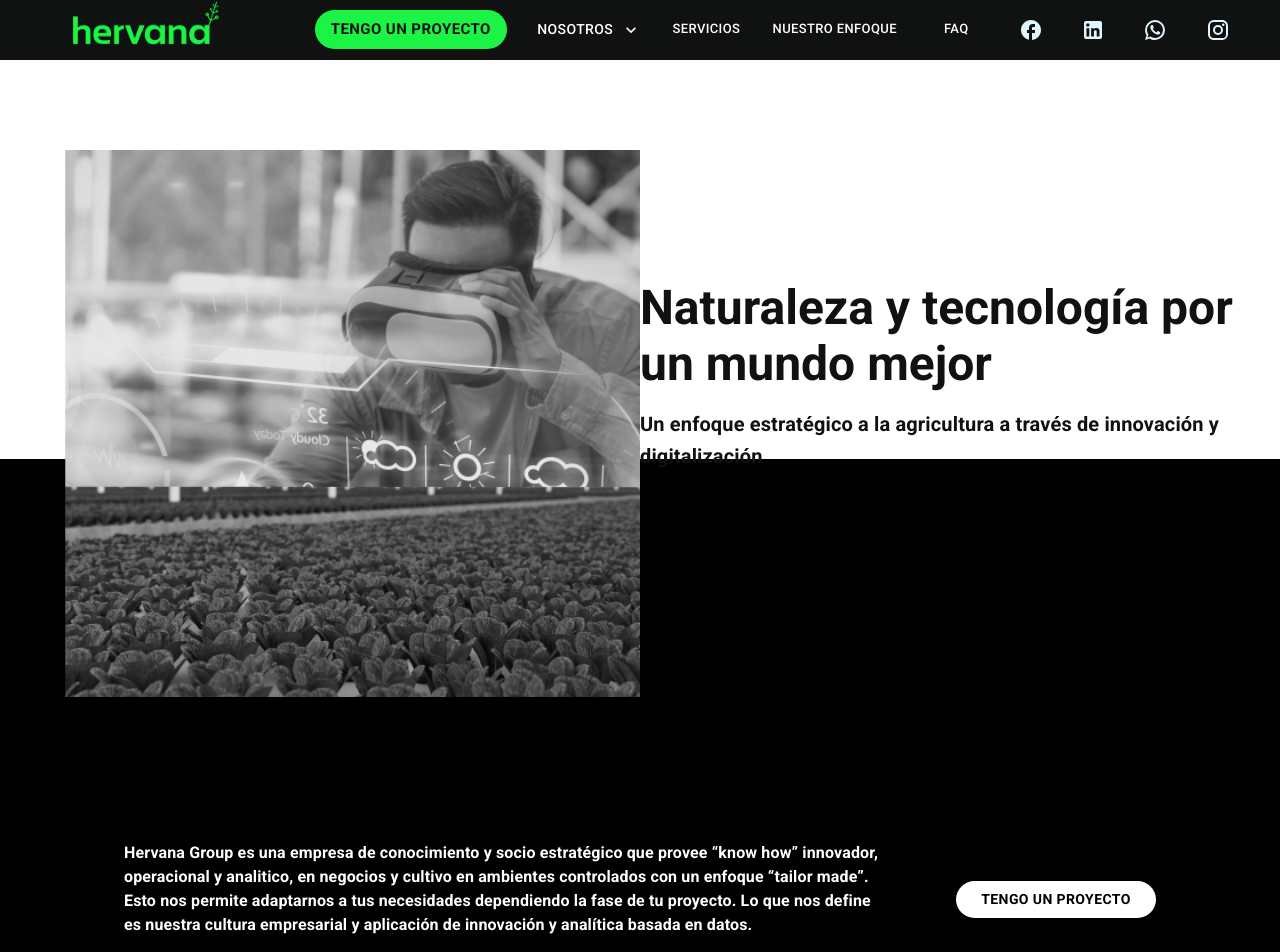
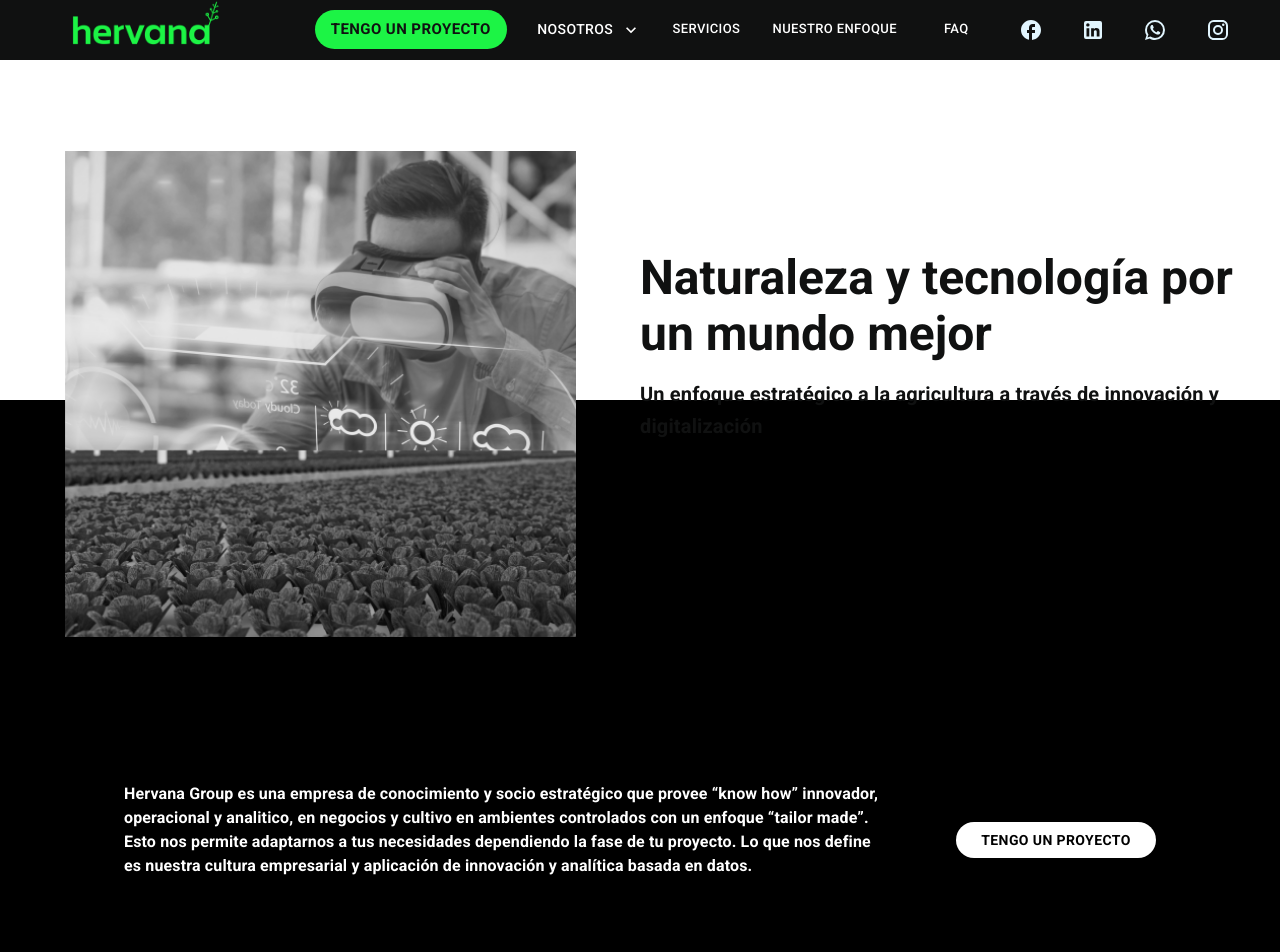
Before and after one commit to EsquizoDEV/hervana, a React (Create React App) app: page / in a window 1280 px wide. Shown: the top 952 px of the page. Built offline with nearby package versions, Linux system fonts and the light colour scheme.

Commit message:
last changes desktop

```diff
--- a/src/views/landing/LandingPage.jsx
+++ b/src/views/landing/LandingPage.jsx
@@ -38,7 +38,6 @@ const  LandingPage = () => {
                             bottom:"300px",
                             height:600,
                             width:'100%',
-                            zIndex:2,
                             paddingBlock: 10
 
                         }}>
@@ -59,7 +58,10 @@ const  LandingPage = () => {
                             }}>
 
                                 <Button variant="filled"
-                                onClick={ window.location.reload}
+                                onClick={()=> {
+                                    history.push('/proyecto');
+                                    window.location.reload();
+                                }}
                                 style={
                                     {
                                         marginTop: '120px',
@@ -69,7 +71,7 @@ const  LandingPage = () => {
                                         borderRadius:"30px",
                                         width:200,
                                         maxHeight:"60px",
-                                        zIndex:100
+                                        zIndex:999
                                     }}
                                 >
                                         Tengo un proyecto
--- a/src/views/landing/components/HeroSection.jsx
+++ b/src/views/landing/components/HeroSection.jsx
@@ -32,7 +32,7 @@ const HeroSection = ({ isMobile, theme }) => {
                     <img
                         style={{
                             alignSelf: 'center',
-                            maxWidth: isMobile ? "90%" : "90%",
+                            maxWidth: isMobile ? "90%" : "80%",
                             width: isMobile ? 'auto' : '100%',
                             marginLeft: isMobile ? "10px" : "10%"
                         }}
```
